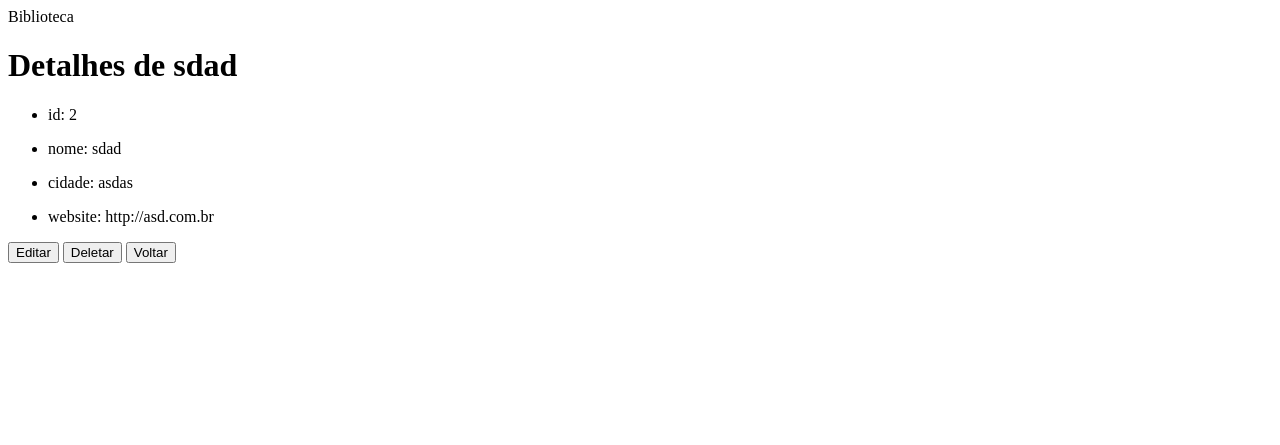
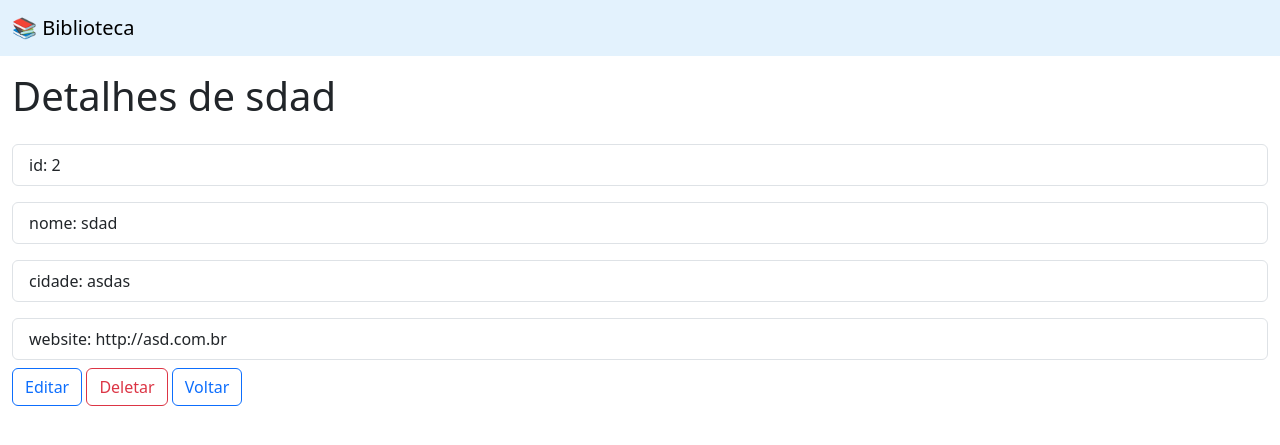
Before and after one commit to Clebxx/biblioteca_projeto, a Django app: page /biblioteca/editoras/detalhes/2 in a window 1280 px wide. Shown: the top 445 px of the page. Run offline with Django 4.2, Linux system fonts and the light colour scheme; data comes from the database, SQL or seed files in the repository; both versions use the stored data as it was after the commit.

Commit message:
(feat): Deixei o site mais bonito

```diff
--- a/livro/templates/detalhes.html
+++ b/livro/templates/detalhes.html
@@ -3,13 +3,13 @@
 {% block title %} {{ object.nome }} Detalhes {% endblock %}
 
 {% block content %}
-  <h1>Detalhes de {{ object.nome }}</h1>
+  <h1 class="mt-3 mb-3">Detalhes de {{ object.nome }}</h1>
   {% for field, value in object.items %}
-    <ul>
-      <li>{{ field }}: {{ value }}</li>
+    <ul class="list-group">
+      <li class="mb-2 mt-2 list-group-item">{{ field }}: {{ value }}</li>
     </ul>
   {% endfor %}
-  <button onclick="location.href='/biblioteca/{{ Model }}/editar/{{object.id}}'">Editar</button>
-  <button onclick="location.href='/biblioteca/{{ Model }}/deletar/{{object.id}}'">Deletar</button>
-  <button onclick="location.href='/biblioteca/{{ Model }}'">Voltar</button>
+  <button class="btn btn-outline-primary" onclick="location.href='/biblioteca/{{ Model }}/editar/{{object.id}}'">Editar</button>
+  <button class="btn btn-outline-danger" onclick="location.href='/biblioteca/{{ Model }}/deletar/{{object.id}}'">Deletar</button>
+  <button class="btn btn-outline-primary" onclick="location.href='/biblioteca/{{ Model }}'">Voltar</button>
 {% endblock %}
--- a/livro/templates/home-page.html
+++ b/livro/templates/home-page.html
@@ -4,25 +4,30 @@
   <meta charset="UTF-8">
   <meta name="viewport" content="width=device-width, initial-scale=1.0">
   <title>{% block title %} Biblioteca Opções  {% endblock %}</title>
+  <link href="https://cdn.jsdelivr.net/npm/bootstrap@5.3.2/dist/css/bootstrap.min.css" rel="stylesheet" integrity="sha384-T3c6CoIi6uLrA9TneNEoa7RxnatzjcDSCmG1MXxSR1GAsXEV/Dwwykc2MPK8M2HN" crossorigin="anonymous">
 </head>
 <body>
-  <nav>
-    <div>
+  <nav class="navbar" style="background-color: #e3f2fd;">
+    <div class="container-fluid">
+      <a class="navbar-brand" href="#">
+        <span>&#128218;</span>
         <span>Biblioteca</span>
       </a>
     </div>
   </nav>
 
-  <div class="container">
+  <div class="container-fluid">
     {% block content %}
-    <h1>Entidades Disponíveis</h1>
-    <ul>
-      <li><a href="livros">Livros</a></li>
-      <li><a href="autores">Autores</a></li>
-      <li><a href="editoras">Editoras</a></li>
-      <li><a href="generos">Gêneros</a></li>
+    <h1 class="mt-3 mb-3">Entidades Disponíveis</h1>
+    <ul class="list-group">
+      <li class="list-group-item"><a href="livros">Livros</a></li>
+      <li class="list-group-item"><a href="autores">Autores</a></li>
+      <li class="list-group-item"><a href="editoras">Editoras</a></li>
+      <li class="list-group-item"><a href="generos">Gêneros</a></li>
     </ul>
     {% endblock %}
   </div>
+
+  <script src="https://cdn.jsdelivr.net/npm/bootstrap@5.3.2/dist/js/bootstrap.bundle.min.js" integrity="sha384-C6RzsynM9kWDrMNeT87bh95OGNyZPhcTNXj1NW7RuBCsyN/o0jlpcV8Qyq46cDfL" crossorigin="anonymous"></script>
 </body>
 </html>
```
Also changed, not shown: livro/templates/deletar.html (+6 -5 lines), livro/templates/forms.html (+4 -4 lines), livro/templates/objetos.html (+5 -5 lines), db.sqlite3.
